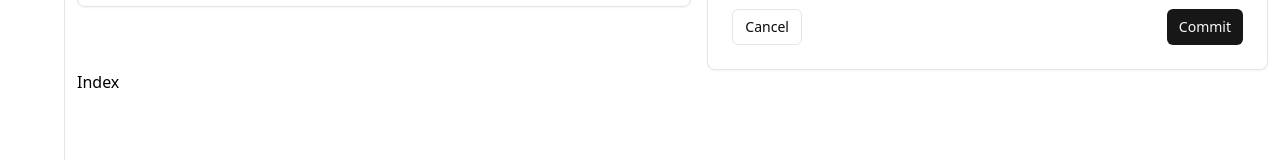
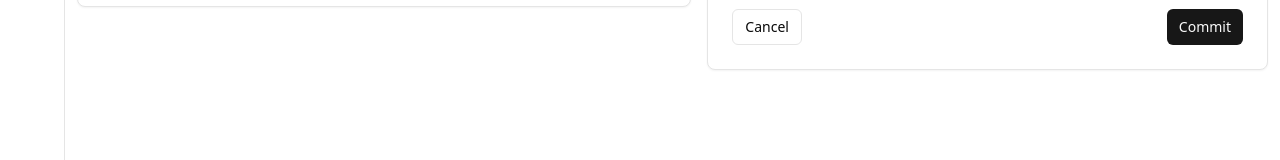
Before and after one commit to RMalik777/git-commander, a React (Vite) app: page / in a window 1280 px wide. Shown: the part 291-451 px from the top of the page. Built offline with nearby package versions, Linux system fonts and the light colour scheme.

Commit message:
chore: remove unused item

```diff
--- a/src/routes/index.tsx
+++ b/src/routes/index.tsx
@@ -18,7 +18,6 @@ export default function Index() {
         <RepoView />
         <Commit />
       </div>
-      <h1>Index</h1>
     </>
   );
 }
```
